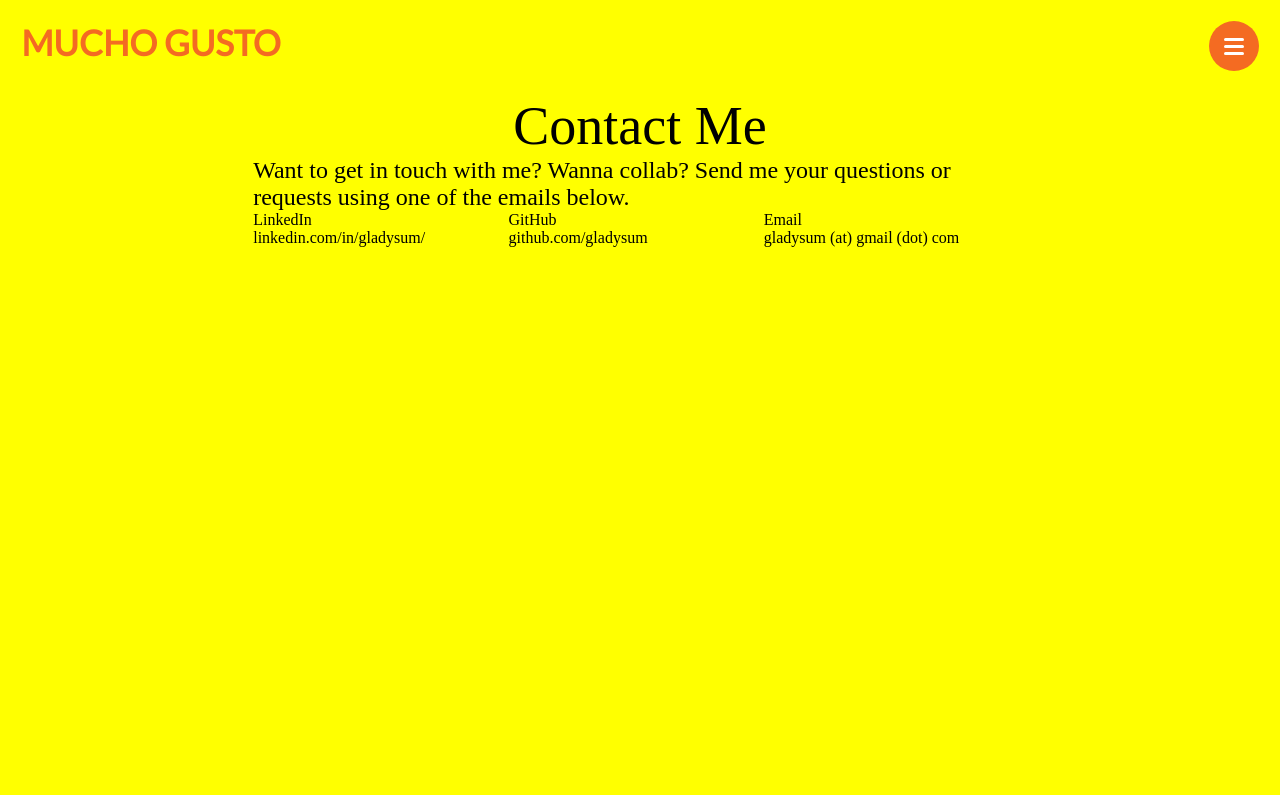
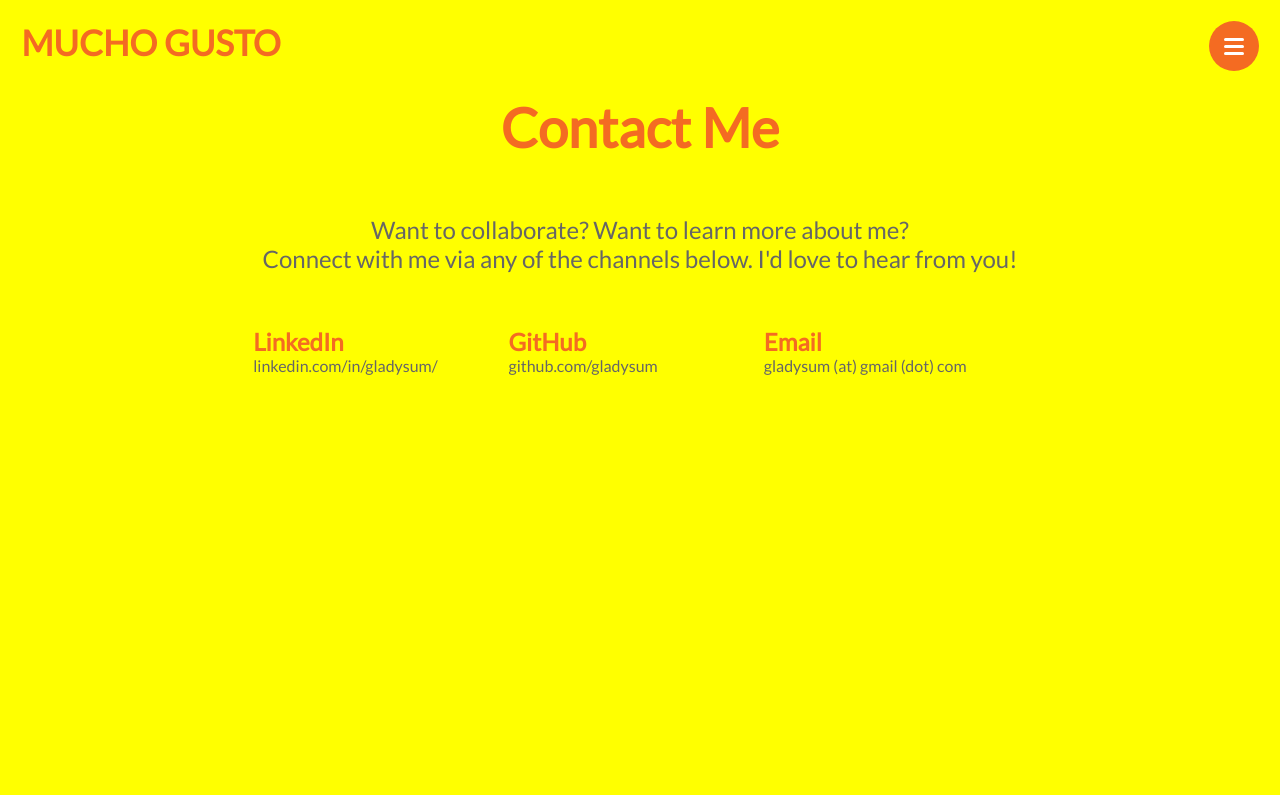
Before and after one commit to gladysum-zz/mucho-gusto, a React app: page /contact in a window 1280 px wide. Built offline with nearby package versions, Linux system fonts and the light colour scheme.

Commit message:
contact page is styled

```diff
--- a/browser/App.js
+++ b/browser/App.js
@@ -20,7 +20,7 @@ const routes = [
 
 const App = () => (
   <Router>
-    <div>
+    <div className="app">
       <div>
         <Nav />
       </div>
--- a/browser/Contact.js
+++ b/browser/Contact.js
@@ -12,21 +12,31 @@ const Contact = () => (
         Contact Me
       </div>
       <div className="contact-text">
-        Want to get in touch with me? Wanna collab? Send me your questions or requests using one of the emails below.
+        Want to collaborate? Want to learn more about me? <br/> Connect with me via any of the channels below.  I'd love to hear from you!
       </div>
       <div className="contact-links">
         <div className="contact-col">
-          LinkedIn<br/>
+          <div className="social">
+            <a href="https://www.linkedin.com/in/gladysum/" target="_blank">
+              LinkedIn
+            </a>
+          </div>
           linkedin.com/in/gladysum/
         </div>
 
         <div className="contact-col">
-          GitHub<br/>
+          <div className="social">
+            <a href="https://github.com/gladysum" target="_blank">
+              GitHub
+            </a>
+          </div>
           github.com/gladysum
         </div>
 
         <div className="contact-col">
-          Email<br/>
+          <div className="social">
+            Email
+          </div>
           gladysum (at) gmail (dot) com
         </div>
       </div>
--- a/public/style.css
+++ b/public/style.css
@@ -1,6 +1,9 @@
 
 @import url('https://fonts.googleapis.com/css?family=Lato');
 
+.app {
+  font-family: 'Lato', sans-serif;
+}
 
 /* ----- NAVBAR ----- */
 .nav {
@@ -286,17 +289,49 @@
 .contact-me {
   font-size: 54px;
   text-align: center;
+  color: #f46b22;
+  font-weight: bold;
 }
 
 .contact-text {
   font-size: 24px;
+  text-align: center;
+  padding-top: 7%;
+  color: #666;
 }
 
 .contact-links {
-  width: 100%;
+  padding-top: 7%;
 }
 
 .contact-col {
   display:inline-block;
   width: 33%;
+  color: #666;
 }
+
+.social {
+  font-weight: bold;
+  font-size: 24px;
+  color: #f46b22;
+}
+
+a:link {
+    text-decoration: none;
+    color: #f46b22;
+}
+
+a:visited {
+    text-decoration: none;
+    color: #f46b22;
+}
+
+a:hover {
+    text-decoration: none;
+    color: #dc5406;
+}
+
+a:active {
+    text-decoration: none;
+    color: #f46b22;
+}
```
Also changed, not shown: public/bundle.js, 1 other file (tests, documents, lock files or other folders).
